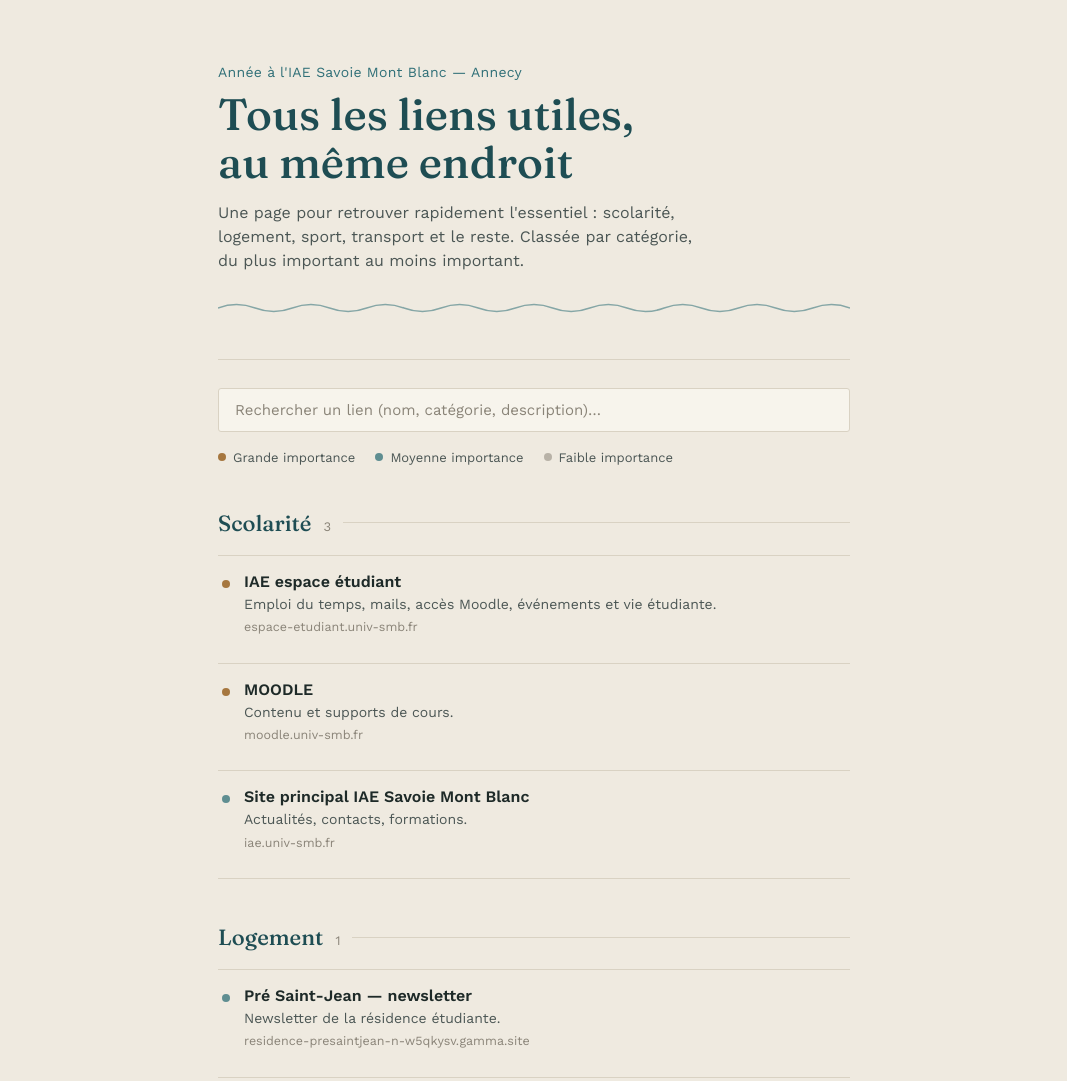
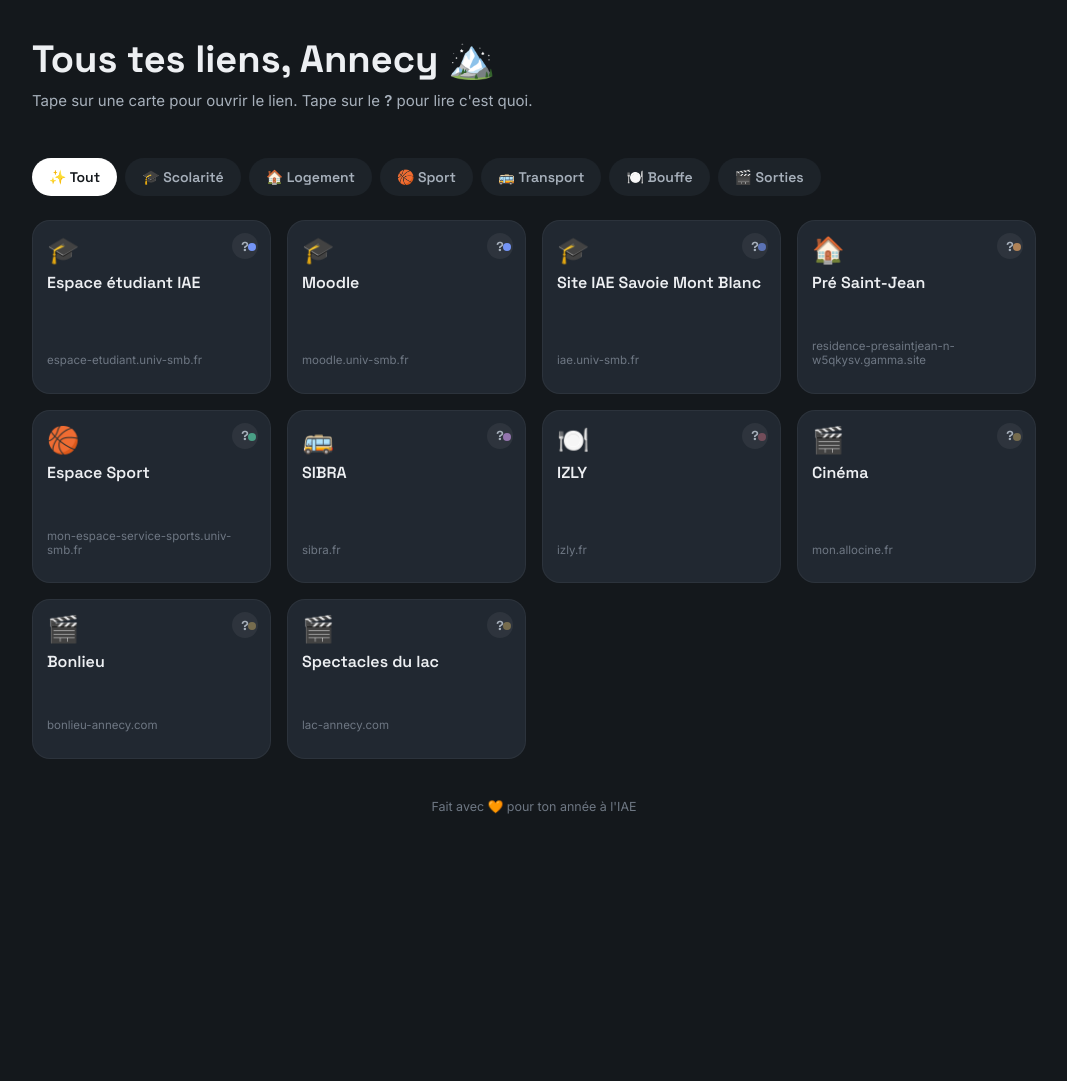
Before and after one commit to squev74/IAE-Annecy, a plain HTML site: page index.html in a window 1280 px wide. Shown: the top 1081 px of the page, without its empty margins (106-1173 px from the left). After the commit the page ends 874 px from the top, so only its background shows below. Drawn offline with nearby package versions, Linux system fonts and the light colour scheme.

Commit message:
Add files via upload

```diff
--- a/index.html
+++ b/index.html
@@ -3,222 +3,198 @@
 <head>
 <meta charset="UTF-8">
 <meta name="viewport" content="width=device-width, initial-scale=1.0">
-<title>Liens IAE Annecy — Année d'étude</title>
+<title>Mes liens — Annecy</title>
 <style>
-  @import url('https://fonts.googleapis.com/css2?family=Fraunces:opsz,wght@9..144,400;9..144,500;9..144,600&family=Work+Sans:wght@400;500;600&display=swap');
+  @import url('https://fonts.googleapis.com/css2?family=Space+Grotesk:wght@500;600;700&family=Inter:wght@400;500;600&display=swap');
 
   :root{
-    --paper: #EFEAE0;
-    --paper-raised: #F7F4EC;
-    --ink: #1E2A28;
-    --ink-soft: #4B5654;
-    --lake: #2F6F77;
-    --lake-deep: #1E4D53;
-    --gold: #A6773F;
-    --line: #D9D2C3;
-    --muted: #8A8478;
+    --bg: #14181C;
+    --bg-elevated: #1D2329;
+    --card: #212831;
+    --card-hover: #2A323C;
+    --text: #EDEFF2;
+    --text-soft: #A7B0BB;
+    --text-dim: #6E7783;
+
+    --scolarite: #6C8EF5;
+    --logement: #F5A85C;
+    --sport: #4FD6A8;
+    --transport: #C792EA;
+    --restauration: #F5738C;
+    --divertissement: #FFD166;
   }
 
-  *{ box-sizing: border-box; }
+  *{ box-sizing: border-box; -webkit-tap-highlight-color: transparent; }
 
   body{
     margin:0;
-    background: var(--paper);
-    color: var(--ink);
-    font-family: 'Work Sans', sans-serif;
-    -webkit-font-smoothing: antialiased;
+    background: var(--bg);
+    color: var(--text);
+    font-family: 'Inter', sans-serif;
   }
 
-  a{ color: inherit; }
-
   .wrap{
-    max-width: 680px;
+    max-width: 1040px;
     margin: 0 auto;
-    padding: 0 24px 80px;
+    padding: 28px 18px 60px;
   }
 
   header{
-    padding: 64px 0 40px;
-    border-bottom: 1px solid var(--line);
-    margin-bottom: 8px;
-  }
-
-  .kicker{
-    font-size: 14px;
-    color: var(--lake);
-    margin: 0 0 10px;
-    letter-spacing: 0.02em;
+    padding: 10px 0 24px;
   }
 
   h1{
-    font-family: 'Fraunces', serif;
-    font-weight: 500;
-    font-size: clamp(32px, 6vw, 44px);
-    line-height: 1.1;
-    margin: 0 0 14px;
-    color: var(--lake-deep);
+    font-family: 'Space Grotesk', sans-serif;
+    font-weight: 700;
+    font-size: clamp(26px, 6vw, 38px);
+    line-height: 1.15;
+    margin: 0 0 8px;
   }
 
-  header p.sub{
-    font-size: 16px;
-    color: var(--ink-soft);
-    max-width: 48ch;
+  header p{
+    color: var(--text-soft);
+    font-size: 15px;
+    margin: 0;
     line-height: 1.5;
-    margin: 0;
   }
 
-  .lake-divider{
-    width: 100%;
-    height: 14px;
-    margin: 28px 0 0;
-    opacity: 0.55;
+  .pills{
+    display:flex;
+    gap: 8px;
+    overflow-x: auto;
+    padding: 22px 0 6px;
+    margin-bottom: 6px;
+    scrollbar-width: none;
+  }
+  .pills::-webkit-scrollbar{ display:none; }
+
+  .pill{
+    flex: none;
+    font-family: 'Space Grotesk', sans-serif;
+    font-weight: 600;
+    font-size: 14px;
+    padding: 9px 16px;
+    border-radius: 100px;
+    background: var(--bg-elevated);
+    color: var(--text-soft);
+    border: 1px solid transparent;
+    cursor: pointer;
+    display:flex;
+    align-items:center;
+    gap: 7px;
+    transition: transform .12s ease, background-color .15s ease;
+  }
+  .pill:active{ transform: scale(0.96); }
+  .pill.active{
+    color: var(--bg);
+    background: var(--pill-color, #fff);
   }
 
-  /* search */
-  .search-row{
-    margin: 28px 0 6px;
+  .grid{
+    display: grid;
+    grid-template-columns: repeat(2, 1fr);
+    gap: 12px;
+    margin-top: 18px;
   }
-  .search-row input{
-    width: 100%;
-    font-family: 'Work Sans', sans-serif;
-    font-size: 15px;
-    padding: 12px 16px;
-    background: var(--paper-raised);
-    border: 1px solid var(--line);
-    border-radius: 3px;
-    color: var(--ink);
+  @media (min-width: 640px){
+    .grid{ grid-template-columns: repeat(3, 1fr); gap: 14px; }
   }
-  .search-row input::placeholder{ color: var(--muted); }
-  .search-row input:focus{
-    outline: 2px solid var(--lake);
-    outline-offset: 1px;
+  @media (min-width: 900px){
+    .grid{ grid-template-columns: repeat(4, 1fr); gap: 16px; }
   }
 
-  .legend{
+  .card{
+    position: relative;
+    background: var(--card);
+    border-radius: 18px;
+    border: 1px solid rgba(255,255,255,0.05);
+    padding: 16px 14px 14px;
+    display: flex;
+    flex-direction: column;
+    gap: 10px;
+    min-height: 128px;
+    text-decoration: none;
+    color: var(--text);
+    transition: background-color .15s ease, transform .12s ease;
+  }
+  .card:active{ transform: scale(0.98); }
+  @media (hover:hover){
+    .card:hover{ background: var(--card-hover); }
+  }
+
+  .card-top{
     display:flex;
-    gap: 20px;
-    margin: 18px 0 44px;
-    font-size: 13px;
-    color: var(--ink-soft);
-    flex-wrap: wrap;
+    align-items:flex-start;
+    justify-content: space-between;
   }
-  .legend span{ display:flex; align-items:center; gap:7px; }
+
+  .emoji{
+    font-size: 26px;
+    line-height:1;
+  }
+
   .dot{
-    width: 8px; height:8px; border-radius: 50%;
-    display:inline-block;
+    width: 8px; height: 8px;
+    border-radius: 50%;
+    margin-top: 6px;
     flex: none;
   }
-  .dot.grande{ background: var(--gold); }
-  .dot.moyenne{ background: var(--lake); opacity:.75;}
-  .dot.faible{ background: var(--muted); opacity:.55; }
 
-  section.category{
-    margin-bottom: 44px;
+  .card-name{
+    font-family: 'Space Grotesk', sans-serif;
+    font-weight: 600;
+    font-size: 16px;
+    line-height: 1.25;
+    margin: 0;
+    flex: 1;
   }
 
-  .category-head{
+  .info-btn{
+    position: absolute;
+    top: 12px;
+    right: 12px;
+    width: 26px;
+    height: 26px;
+    border-radius: 50%;
+    background: rgba(255,255,255,0.06);
+    color: var(--text-soft);
+    border: none;
+    font-family: 'Space Grotesk', sans-serif;
+    font-weight: 700;
+    font-size: 13px;
     display:flex;
-    align-items: baseline;
-    gap: 12px;
-    margin-bottom: 18px;
+    align-items:center;
+    justify-content:center;
+    cursor: pointer;
+    z-index: 2;
+  }
+  .info-btn:active{ transform: scale(0.9); }
+
+  .card-desc{
+    font-size: 13px;
+    color: var(--text-soft);
+    line-height: 1.45;
+    max-height: 0;
+    overflow: hidden;
+    opacity: 0;
+    transition: max-height .25s ease, opacity .2s ease;
+  }
+  .card-desc.open{
+    max-height: 120px;
+    opacity: 1;
   }
 
-  .category-head h2{
-    font-family: 'Fraunces', serif;
-    font-weight: 500;
-    font-size: 22px;
-    margin: 0;
-    color: var(--lake-deep);
+  .card-host{
+    margin-top: auto;
+    font-size: 11.5px;
+    color: var(--text-dim);
   }
-
-  .category-head .count{
-    font-size: 13px;
-    color: var(--muted);
-  }
-
-  .category-head::after{
-    content:"";
-    flex:1;
-    height:1px;
-    background: var(--line);
-    align-self: center;
-  }
-
-  ul.links{
-    list-style: none;
-    margin:0;
-    padding:0;
-  }
-
-  li.link-row{
-    border-bottom: 1px solid var(--line);
-  }
-  li.link-row:first-child{ border-top: 1px solid var(--line); }
-
-  li.link-row a.row-link{
-    display:flex;
-    align-items:flex-start;
-    gap: 14px;
-    padding: 16px 4px;
-    text-decoration: none;
-    transition: background-color .15s ease;
-  }
-  li.link-row a.row-link:hover,
-  li.link-row a.row-link:focus-visible{
-    background: var(--paper-raised);
-  }
-  li.link-row a.row-link:focus-visible{
-    outline: 2px solid var(--lake);
-    outline-offset: -2px;
-  }
-
-  .row-dot{
-    margin-top: 8px;
-  }
-
-  .row-text{
-    flex: 1;
-    min-width: 0;
-  }
-
-  .row-name{
-    font-size: 16px;
-    font-weight: 600;
-    margin: 0 0 3px;
-    color: var(--ink);
-  }
-
-  .row-desc{
-    font-size: 14px;
-    color: var(--ink-soft);
-    line-height: 1.45;
-    margin: 0;
-  }
-
-  .row-host{
-    font-size: 12.5px;
-    color: var(--muted);
-    margin-top: 5px;
-  }
-
-  /* importance visual weight */
-  li[data-importance="faible"] .row-name{ font-weight: 500; color: var(--ink-soft); }
-  li[data-importance="faible"] .row-desc{ color: var(--muted); }
-
-  li.hidden{ display:none; }
 
   footer{
     margin-top: 40px;
-    padding-top: 24px;
-    border-top: 1px solid var(--line);
-    font-size: 13px;
-    color: var(--muted);
-  }
-
-  @media (max-width: 480px){
-    header{ padding: 44px 0 32px; }
-    .wrap{ padding: 0 18px 60px; }
-    .legend{ gap: 14px; }
+    font-size: 12.5px;
+    color: var(--text-dim);
+    text-align: center;
   }
 </style>
 </head>
@@ -226,136 +202,120 @@
 <div class="wrap">
 
   <header>
-    <p class="kicker">Année à l'IAE Savoie Mont Blanc — Annecy</p>
-    <h1>Tous les liens utiles,<br>au même endroit</h1>
-    <p class="sub">Une page pour retrouver rapidement l'essentiel : scolarité, logement, sport, transport et le reste. Classée par catégorie, du plus important au moins important.</p>
-    <svg class="lake-divider" viewBox="0 0 680 14" preserveAspectRatio="none" xmlns="http://www.w3.org/2000/svg">
-      <path d="M0 7 Q 20 0, 40 7 T 80 7 T 120 7 T 160 7 T 200 7 T 240 7 T 280 7 T 320 7 T 360 7 T 400 7 T 440 7 T 480 7 T 520 7 T 560 7 T 600 7 T 640 7 T 680 7"
-            fill="none" stroke="#2F6F77" stroke-width="1.5"/>
-    </svg>
+    <h1>Tous tes liens, Annecy 🏔️</h1>
+    <p>Tape sur une carte pour ouvrir le lien. Tape sur le <strong>?</strong> pour lire c'est quoi.</p>
   </header>
 
-  <div class="search-row">
-    <input type="text" id="search" placeholder="Rechercher un lien (nom, catégorie, description)…" autocomplete="off">
-  </div>
+  <div class="pills" id="pills"></div>
+  <div class="grid" id="grid"></div>
 
-  <div class="legend">
-    <span><i class="dot grande"></i>Grande importance</span>
-    <span><i class="dot moyenne"></i>Moyenne importance</span>
-    <span><i class="dot faible"></i>Faible importance</span>
-  </div>
-
-  <main id="categories"></main>
-
-  <footer>
-    Page personnelle, non affiliée à l'USMB. Pensez à vérifier les identifiants de connexion (ENT) auprès de l'université.
-  </footer>
-
+  <footer>Fait avec 🧡 pour ton année à l'IAE</footer>
 </div>
 
 <script>
-  const data = [
-    {
-      category: "Scolarité",
-      items: [
-        { name: "IAE espace étudiant", url: "https://espace-etudiant.univ-smb.fr/", desc: "Emploi du temps, mails, accès Moodle, événements et vie étudiante.", importance: "grande" },
-        { name: "MOODLE", url: "https://moodle.univ-smb.fr/", desc: "Contenu et supports de cours.", importance: "grande" },
-        { name: "Site principal IAE Savoie Mont Blanc", url: "https://www.iae.univ-smb.fr/", desc: "Actualités, contacts, formations.", importance: "moyenne" },
-      ]
-    },
-    {
-      category: "Logement",
-      items: [
-        { name: "Pré Saint-Jean — newsletter", url: "https://residence-presaintjean-n-w5qkysv.gamma.site/", desc: "Newsletter de la résidence étudiante.", importance: "moyenne" },
-      ]
-    },
-    {
-      category: "Sport",
-      items: [
-        { name: "Espace Sport", url: "https://mon-espace-service-sports.univ-smb.fr/my/#courses", desc: "Accès aux activités sportives de l'université.", importance: "moyenne" },
-      ]
-    },
-    {
-      category: "Transport",
-      items: [
-        { name: "SIBRA", url: "https://www.sibra.fr/", desc: "Réseau de bus à Annecy.", importance: "moyenne" },
-      ]
-    },
-    {
-      category: "Restauration",
-      items: [
-        { name: "IZLY", url: "https://izly.fr/", desc: "Compte pour le restaurant universitaire (une appli mobile existe aussi).", importance: "faible" },
-      ]
-    },
-    {
-      category: "Divertissement",
-      items: [
-        { name: "Cinéma", url: "https://mon.allocine.fr/mes-cinemas/", desc: "Séances de cinéma à Annecy.", importance: "faible" },
-        { name: "Spectacles Bonlieu", url: "https://bonlieu-annecy.com/", desc: "Programmation de la scène nationale.", importance: "faible" },
-        { name: "Lac Annecy — spectacles", url: "https://www.lac-annecy.com/agenda/billetterie-et-spectacles-en-vente-en-ligne/", desc: "Billetterie et agenda des spectacles.", importance: "faible" },
-      ]
-    },
+  const categories = [
+    { key: "scolarite", label: "Scolarité", emoji: "🎓", color: "var(--scolarite)" },
+    { key: "logement", label: "Logement", emoji: "🏠", color: "var(--logement)" },
+    { key: "sport", label: "Sport", emoji: "🏀", color: "var(--sport)" },
+    { key: "transport", label: "Transport", emoji: "🚌", color: "var(--transport)" },
+    { key: "restauration", label: "Bouffe", emoji: "🍽️", color: "var(--restauration)" },
+    { key: "divertissement", label: "Sorties", emoji: "🎬", color: "var(--divertissement)" },
   ];
 
-  const order = { grande: 0, moyenne: 1, faible: 2 };
+  const items = [
+    { name: "Espace étudiant IAE", url: "https://espace-etudiant.univ-smb.fr/", desc: "Emploi du temps, mails, Moodle, événements et vie étudiante. Ton point de départ tous les jours.", cat: "scolarite", importance: "grande" },
+    { name: "Moodle", url: "https://moodle.univ-smb.fr/", desc: "Tous les cours et les documents des profs.", cat: "scolarite", importance: "grande" },
+    { name: "Site IAE Savoie Mont Blanc", url: "https://www.iae.univ-smb.fr/", desc: "Actus, contacts et infos sur les formations.", cat: "scolarite", importance: "moyenne" },
+    { name: "Pré Saint-Jean", url: "https://residence-presaintjean-n-w5qkysv.gamma.site/", desc: "Newsletter de ta résidence étudiante.", cat: "logement", importance: "moyenne" },
+    { name: "Espace Sport", url: "https://mon-espace-service-sports.univ-smb.fr/my/#courses", desc: "Inscris-toi aux activités sportives de la fac.", cat: "sport", importance: "moyenne" },
+    { name: "SIBRA", url: "https://www.sibra.fr/", desc: "Horaires et abonnements bus à Annecy.", cat: "transport", importance: "moyenne" },
+    { name: "IZLY", url: "https://izly.fr/", desc: "Compte pour payer au resto U (t'as aussi l'appli).", cat: "restauration", importance: "faible" },
+    { name: "Cinéma", url: "https://mon.allocine.fr/mes-cinemas/", desc: "Toutes les séances des cinémas d'Annecy.", cat: "divertissement", importance: "faible" },
+    { name: "Bonlieu", url: "https://bonlieu-annecy.com/", desc: "Concerts, spectacles, théâtre à la scène nationale.", cat: "divertissement", importance: "faible" },
+    { name: "Spectacles du lac", url: "https://www.lac-annecy.com/agenda/billetterie-et-spectacles-en-vente-en-ligne/", desc: "Billetterie et agenda des events autour du lac.", cat: "divertissement", importance: "faible" },
+  ];
+
+  const importanceDot = { grande: 1, moyenne: 0.65, faible: 0.35 };
+  const importanceOrder = { grande: 0, moyenne: 1, faible: 2 };
 
   function hostOf(url){
     try{ return new URL(url).hostname.replace(/^www\./,''); }
     catch(e){ return url; }
   }
 
-  function render(){
-    const root = document.getElementById('categories');
-    root.innerHTML = '';
-    data.forEach(cat => {
-      const items = [...cat.items].sort((a,b) => order[a.importance] - order[b.importance]);
-      const section = document.createElement('section');
-      section.className = 'category';
-      section.dataset.category = cat.category.toLowerCase();
+  let activeCat = "all";
 
-      const head = document.createElement('div');
-      head.className = 'category-head';
-      head.innerHTML = `<h2>${cat.category}</h2><span class="count">${items.length}</span>`;
-      section.appendChild(head);
+  function renderPills(){
+    const pillsEl = document.getElementById('pills');
+    const all = document.createElement('button');
+    all.className = 'pill active';
+    all.textContent = '✨ Tout';
+    all.dataset.key = 'all';
+    pillsEl.appendChild(all);
 
-      const ul = document.createElement('ul');
-      ul.className = 'links';
+    categories.forEach(c => {
+      const btn = document.createElement('button');
+      btn.className = 'pill';
+      btn.style.setProperty('--pill-color', c.color);
+      btn.dataset.key = c.key;
+      btn.innerHTML = `${c.emoji} ${c.label}`;
+      pillsEl.appendChild(btn);
+    });
 
-      items.forEach(item => {
-        const li = document.createElement('li');
-        li.className = 'link-row';
-        li.dataset.importance = item.importance;
-        li.dataset.search = (item.name + ' ' + item.desc + ' ' + cat.category).toLowerCase();
-
-        li.innerHTML = `
-          <a class="row-link" href="${item.url}" target="_blank" rel="noopener noreferrer">
-            <i class="dot ${item.importance}" style="margin-top:8px"></i>
-            <span class="row-text">
-              <p class="row-name">${item.name}</p>
-              <p class="row-desc">${item.desc}</p>
-              <p class="row-host">${hostOf(item.url)}</p>
-            </span>
-          </a>`;
-        ul.appendChild(li);
-      });
-
-      section.appendChild(ul);
-      root.appendChild(section);
+    pillsEl.addEventListener('click', (e) => {
+      const btn = e.target.closest('.pill');
+      if(!btn) return;
+      activeCat = btn.dataset.key;
+      [...pillsEl.children].forEach(p => p.classList.toggle('active', p === btn));
+      renderGrid();
     });
   }
 
-  render();
+  function renderGrid(){
+    const gridEl = document.getElementById('grid');
+    gridEl.innerHTML = '';
+    const filtered = items
+      .filter(i => activeCat === 'all' || i.cat === activeCat)
+      .sort((a,b) => importanceOrder[a.importance] - importanceOrder[b.importance]);
 
-  document.getElementById('search').addEventListener('input', (e) => {
-    const q = e.target.value.trim().toLowerCase();
-    document.querySelectorAll('li.link-row').forEach(li => {
-      li.classList.toggle('hidden', q && !li.dataset.search.includes(q));
+    filtered.forEach((item, idx) => {
+      const cat = categories.find(c => c.key === item.cat);
+      const card = document.createElement('a');
+      card.className = 'card';
+      card.href = item.url;
+      card.target = '_blank';
+      card.rel = 'noopener noreferrer';
+
+      const descId = `desc-${idx}`;
+
+      card.innerHTML = `
+        <button class="info-btn" type="button" aria-expanded="false" aria-controls="${descId}">?</button>
+        <div class="card-top">
+          <span class="emoji">${cat.emoji}</span>
+          <span class="dot" style="background:${cat.color}; opacity:${importanceDot[item.importance]}"></span>
+        </div>
+        <p class="card-name">${item.name}</p>
+        <p class="card-desc" id="${descId}">${item.desc}</p>
+        <p class="card-host">${hostOf(item.url)}</p>
+      `;
+
+      const infoBtn = card.querySelector('.info-btn');
+      const descEl = card.querySelector('.card-desc');
+      infoBtn.addEventListener('click', (e) => {
+        e.preventDefault();
+        e.stopPropagation();
+        const isOpen = descEl.classList.toggle('open');
+        infoBtn.style.background = isOpen ? cat.color : '';
+        infoBtn.style.color = isOpen ? '#14181C' : '';
+        infoBtn.setAttribute('aria-expanded', String(isOpen));
+      });
+
+      gridEl.appendChild(card);
     });
-    document.querySelectorAll('section.category').forEach(sec => {
-      const visible = [...sec.querySelectorAll('li.link-row')].some(li => !li.classList.contains('hidden'));
-      sec.style.display = visible ? '' : 'none';
-    });
-  });
+  }
+
+  renderPills();
+  renderGrid();
 </script>
 
 </body>
```
